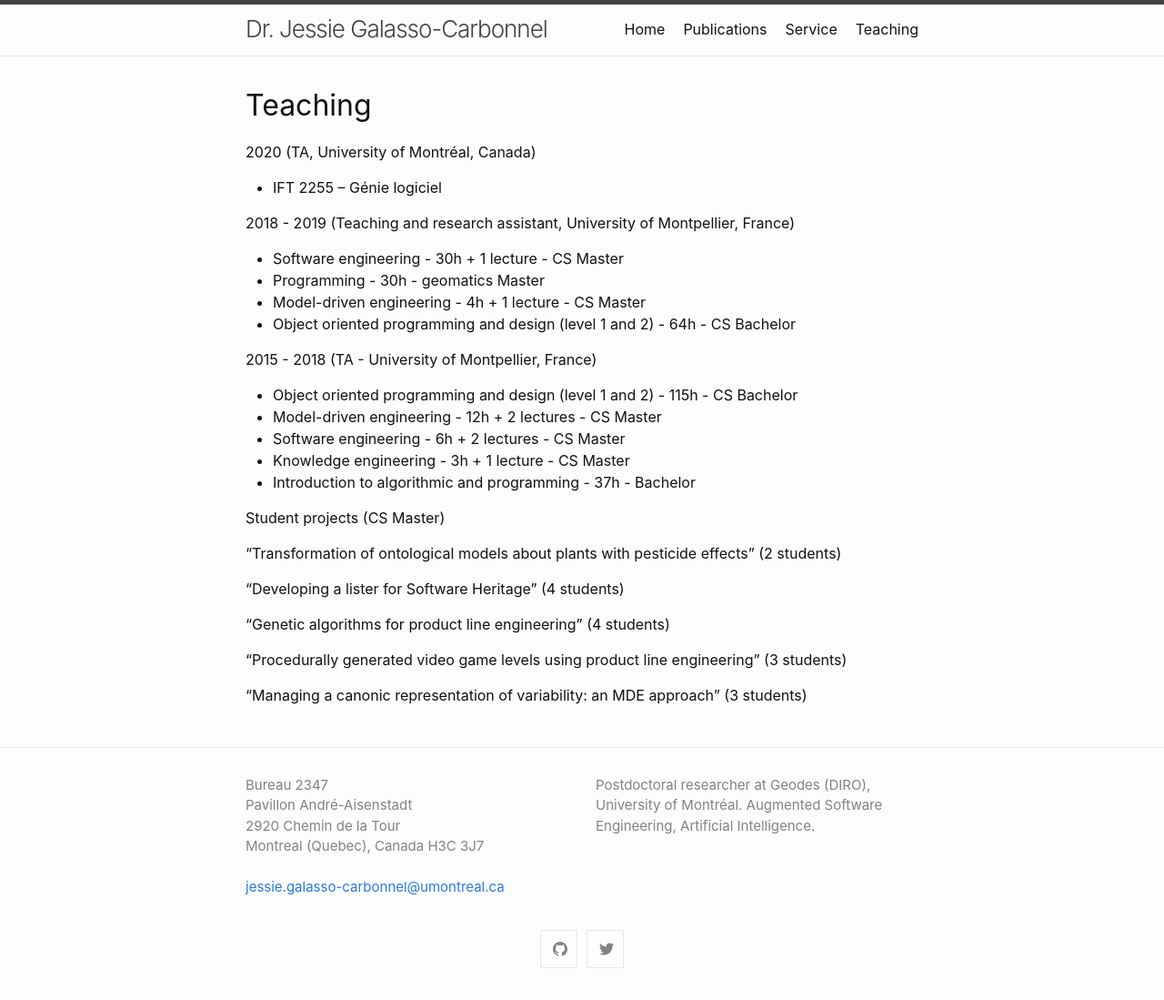
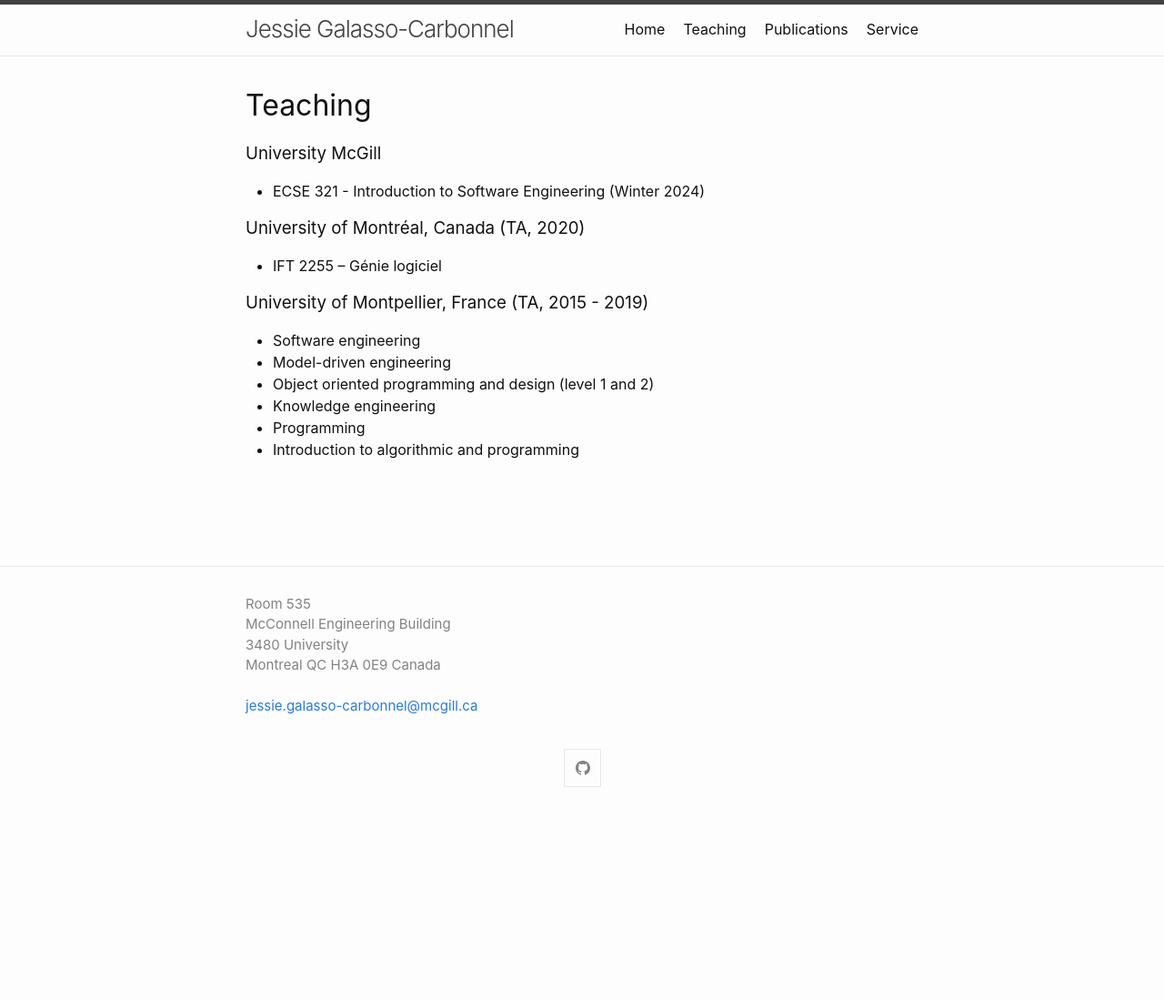
Before and after one commit to jgalasso/jgalasso.github.io, a Jekyll site: the page built from teaching.md, in a window 1280 px wide. Shown: the whole page at 91% size. Built offline with Jekyll 4.4.1, drawn with Linux system fonts in a browser that asks for light colours; after the commit the page ends 900 px from its top, so only the background shows below that.

Commit message:
Update McGill

```diff
--- a/_config.yml
+++ b/_config.yml
@@ -18,19 +18,23 @@
 # You can create any custom variable you would like, and they will be accessible
 # in the templates via {{ site.myvariable }}.
 
-title: Dr. Jessie Galasso-Carbonnel
+title: Jessie Galasso-Carbonnel
 author:
   name: Jessie Galasso-Carbonnel
-  email: jessie.galasso-carbonnel@umontreal.ca
+  email: jessie.galasso-carbonnel@mcgill.ca
 description: >- # this means to ignore newlines until "baseurl:"
-  Postdoctoral researcher at Geodes (DIRO), University of Montréal.
-  Augmented Software Engineering, Artificial Intelligence.
+
 baseurl: "" # the subpath of your site, e.g. /blog
 url: "" # the base hostname & protocol for your site, e.g. http://example.com
 minima:
   social_links:
-    twitter: JessieLnbc
     github:  jgalasso
+
+header_pages:
+  - index.markdown
+  - teaching.md
+  - publications.md
+  - service.md
 
 # Build settings
 theme: minima
--- a/_includes/footer.html
+++ b/_includes/footer.html
@@ -6,10 +6,10 @@
     <div class="footer-col-wrapper">
       <div class="footer-col">
         <p>
-          Bureau 2347<br />
-          Pavillon André-Aisenstadt<br />
-          2920 Chemin de la Tour<br />
-          Montreal (Quebec), Canada H3C 3J7
+          Room 535<br />
+          McConnell Engineering Building<br />
+          3480 University <br />
+          Montreal QC H3A 0E9 Canada
           {% if site.author.email -%}
             <br /><br />
             <a class="u-email" href="mailto:{{ site.author.email }}">{{ site.author.email }}</a>
--- a/teaching.md
+++ b/teaching.md
@@ -6,30 +6,16 @@ permalink: /teaching/
 
 # Teaching
 
-#### 2020 (TA, University of Montréal, Canada)
+### University McGill
+- ECSE 321 - Introduction to Software Engineering (Winter 2024)
+
+### University of Montréal, Canada (TA, 2020)
 - IFT 2255 – Génie logiciel
 
-#### 2018 - 2019 (Teaching and research assistant, University of Montpellier, France)
-- Software engineering - 30h + 1 lecture - CS Master
-- Programming - 30h - geomatics Master
-- Model-driven engineering - 4h + 1 lecture - CS Master
-- Object oriented programming and design (level 1 and 2) - 64h - CS Bachelor
-
-#### 2015 - 2018 (TA - University of Montpellier, France)
- - Object oriented programming and design (level 1 and 2) - 115h - CS Bachelor
- - Model-driven engineering - 12h + 2 lectures - CS Master
- - Software engineering - 6h + 2 lectures - CS Master
- - Knowledge engineering - 3h + 1 lecture - CS Master
- - Introduction to algorithmic and programming - 37h - Bachelor
-
-#### Student projects (CS Master)
-
-"Transformation of ontological models about plants with pesticide effects" (2 students)
-
-"Developing a lister for Software Heritage" (4 students)
-
-"Genetic algorithms for product line engineering" (4 students)
-
-"Procedurally generated video game levels using product line engineering" (3 students)
-
-"Managing a canonic representation of variability: an MDE approach" (3 students)
+### University of Montpellier, France (TA, 2015 - 2019)
+- Software engineering
+- Model-driven engineering
+- Object oriented programming and design (level 1 and 2)
+- Knowledge engineering
+- Programming
+- Introduction to algorithmic and programming
```
Also changed, not shown: index.markdown (+3 -19 lines), publications.md (+2 -0 lines), service.md (+6 -2 lines).
